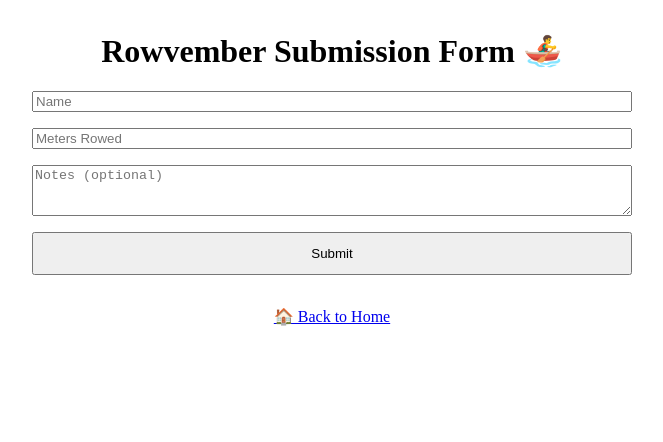
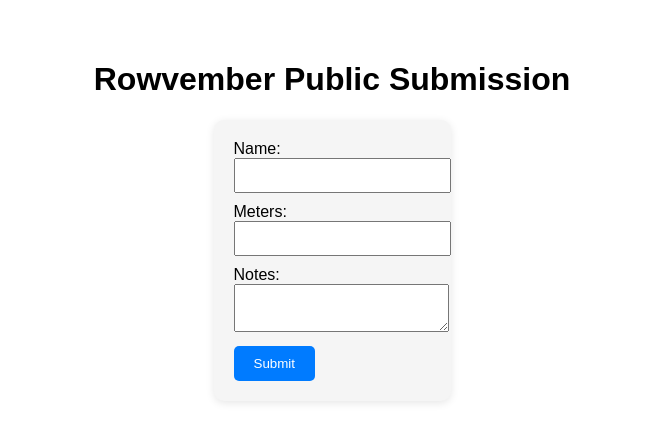
Before and after one commit to ML-dot77/whrovemberchallenge2025, a React (Vite) app: page /submit in a window 1280 px wide. Shown: the top 442 px of the page, without its empty margins (308-971 px from the left). Built offline with nearby package versions, Linux system fonts and the light colour scheme; no server answers.

Commit message:
Add Submit.jsx public submission form

```diff
--- a/src/submit.jsx
+++ b/src/submit.jsx
@@ -1,9 +1,10 @@
 import React, { useState } from "react";
 import { createClient } from "@supabase/supabase-js";
 
-const supabaseUrl = "https://sjsxuggvmvkpugdempcg.supabase.co";
-const supabaseKey = import.meta.env.VITE_SUPABASE_ANON_KEY;
-const supabase = createClient(supabaseUrl, supabaseKey);
+const supabase = createClient(
+  "https://sjsxuggvmvkpugdempcg.supabase.co",
+  "eyJhbGciOiJIUzI1NiIsInR5cCI6IkpXVCJ9.eyJpc3MiOiJzdXBhYmFzZSIsInJlZiI6InNqc3h1Z2d2bXZrcHVnZGVtcGNnIiwicm9sZSI6ImFub24iLCJpYXQiOjE3NTc2MjU1OTAsImV4cCI6MjA3MzIwMTU5MH0.TgxrNz2DcPE0qsDFX7OWgQFZNR_ydOGcbk7W3haZWWs"
+);
 
 export default function Submit() {
   const [name, setName] = useState("");
@@ -29,37 +30,65 @@ export default function Submit() {
   };
 
   return (
-    <div style={{ maxWidth: "600px", margin: "2rem auto", textAlign: "center" }}>
-      <h1>Rowvember Submission Form 🚣‍♂️</h1>
-      <form onSubmit={handleSubmit} style={{ display: "flex", flexDirection: "column", gap: "1rem" }}>
+    <div style={{ padding: "2rem", textAlign: "center", fontFamily: "Arial, sans-serif" }}>
+      <h1>Rowvember Public Submission</h1>
+      <form
+        onSubmit={handleSubmit}
+        style={{
+          display: "inline-block",
+          textAlign: "left",
+          background: "#f5f5f5",
+          padding: "20px",
+          borderRadius: "10px",
+          boxShadow: "0 2px 8px rgba(0,0,0,0.1)",
+        }}
+      >
+        <div style={{ marginBottom: "10px" }}>
+          <label>Name:</label>
+          <br />
           <input
             type="text"
-          placeholder="Name"
             value={name}
             onChange={(e) => setName(e.target.value)}
             required
+            style={{ width: "100%", padding: "8px" }}
           />
+        </div>
+        <div style={{ marginBottom: "10px" }}>
+          <label>Meters:</label>
+          <br />
           <input
             type="number"
-          placeholder="Meters Rowed"
             value={meters}
             onChange={(e) => setMeters(e.target.value)}
             required
+            style={{ width: "100%", padding: "8px" }}
           />
+        </div>
+        <div style={{ marginBottom: "10px" }}>
+          <label>Notes:</label>
+          <br />
           <textarea
-          placeholder="Notes (optional)"
             value={notes}
             onChange={(e) => setNotes(e.target.value)}
-          rows="3"
+            style={{ width: "100%", padding: "8px" }}
           />
-        <button type="submit" style={{ padding: "0.75rem", cursor: "pointer" }}>
+        </div>
+        <button
+          type="submit"
+          style={{
+            backgroundColor: "#007bff",
+            color: "white",
+            padding: "10px 20px",
+            border: "none",
+            borderRadius: "5px",
+            cursor: "pointer",
+          }}
+        >
           Submit
         </button>
       </form>
-      {message && <p style={{ marginTop: "1rem" }}>{message}</p>}
-      <p style={{ marginTop: "2rem" }}>
-        <a href="/">🏠 Back to Home</a>
-      </p>
+      <p style={{ marginTop: "20px", fontWeight: "bold" }}>{message}</p>
     </div>
   );
 }
```
Also changed, not shown: 1 other file (tests, documents, lock files or other folders). Lines whose indentation alone changed are shown as unchanged.
